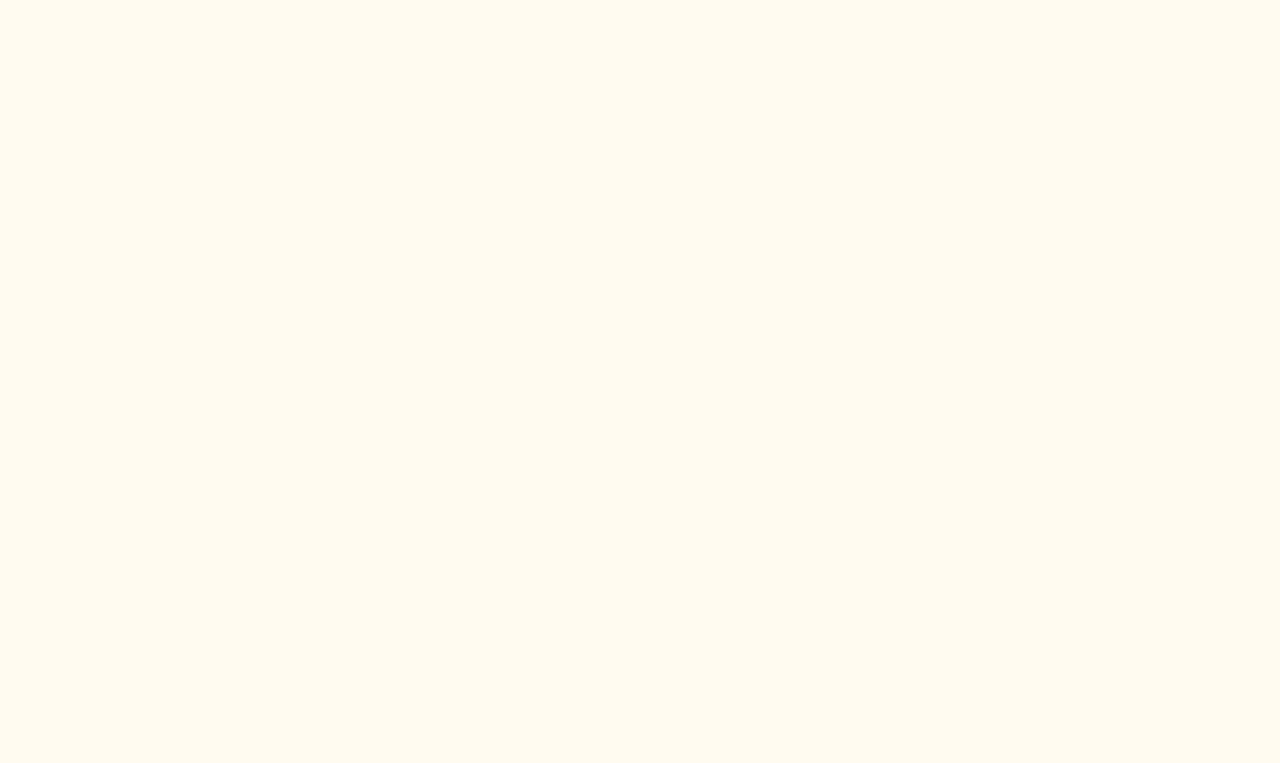
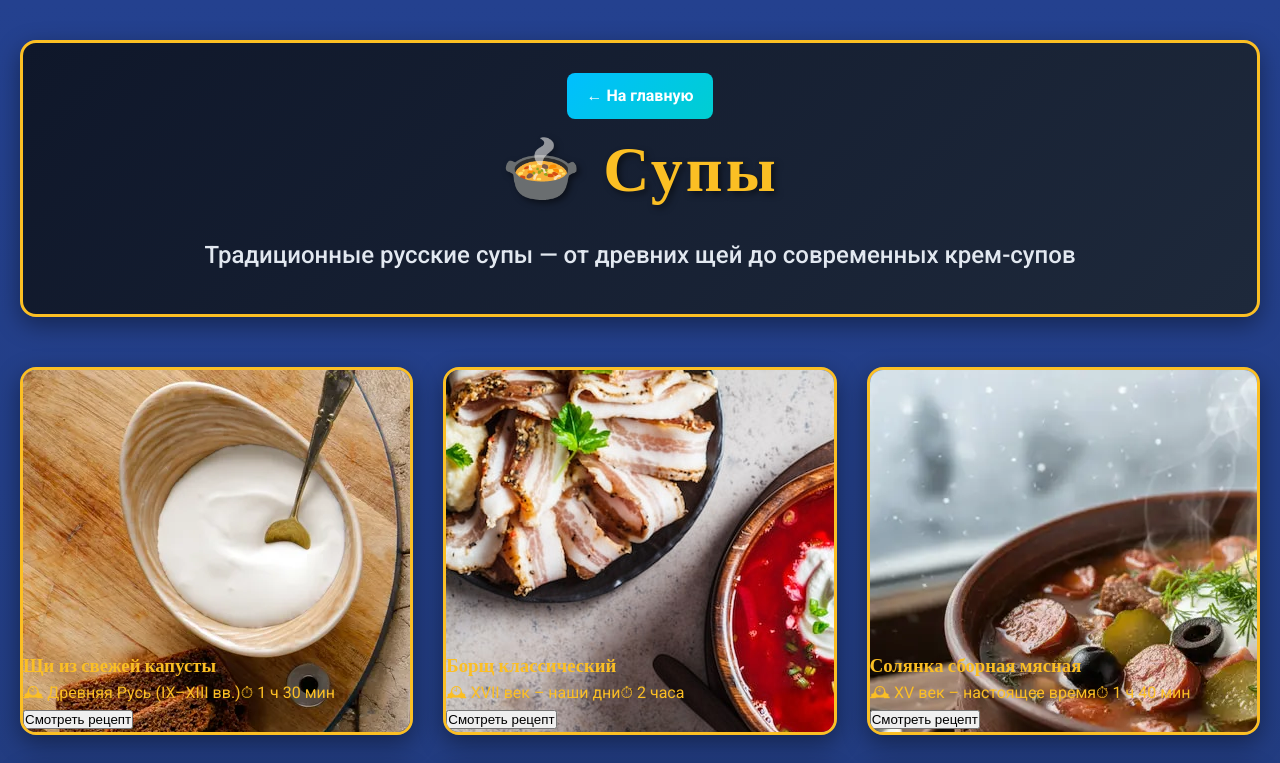
Before and after one commit to svideoproekt-ship-it/russka-kuhnya-9551, a React (Vite) app: page /soups in a window 1280 px wide. Shown: the top 763 px of the page. Built offline with nearby package versions, Linux system fonts and the light colour scheme; a web font is replaced by a local one.

Commit message:
git add src/pages/Soups.jsx git commit -m "fix: restore missing soup list in Soups.jsx" git push origin

```diff
--- a/src/pages/Soups.jsx
+++ b/src/pages/Soups.jsx
@@ -218,6 +218,61 @@ if (selectedRecipe) {
       </>
     );
   }
+
+  // СПИСОК ВСЕХ СУПОВ (ЭТОЙ ЧАСТИ НЕ БЫЛО!)
+  return (
+    <div className="soups-page">
+      <SEO
+        title="Супы - Традиционные русские рецепты | Русская Кухня"
+        description="20 лучших рецептов русских супов от древности до наших дней. Щи, борщ, солянка, уха и другие традиционные блюда."
+        keywords="супы, русские супы, щи, борщ, солянка, рецепты супов"
+        url="https://russka-kuhnya-9551.vercel.app/soups"
+      />
+
+      <div className="soups-header">
+        <Link to="/" className="back-home">← На главную</Link>
+        <h1>🍲 Супы</h1>
+        <p className="soups-description">
+          Традиционные русские супы — от древних щей до современных крем-супов
+        </p>
+      </div>
+
+      <div className="soups-grid">
+        {allSoups.map((recipe) => (
+          <div
+            key={recipe.id}
+            className="soup-card"
+            onClick={() => handleRecipeClick(recipe)}
+          >
+            <div className="soup-card-image">
+              {recipe.image ? (
+                <img
+                  loading="lazy"
+                  src={recipe.image}
+                  alt={recipe.name}
+                  onError={(e) => {
+                    e.target.src = 'https://via.placeholder.com/300x200?text=Нет+фото';
+                  }}
+                />
+              ) : (
+                <div className="no-image">{recipe.icon || '🍲'}</div>
+              )}
+            </div>
+            <div className="soup-card-content">
+              <h3>{recipe.name}</h3>
+              <div className="soup-card-meta">
+                <span>🕰 {recipe.epoch}</span>
+                <span>⏱ {recipe.time}</span>
+              </div>
+              <button className="view-recipe-btn">
+                Смотреть рецепт
+              </button>
+            </div>
+          </div>
+        ))}
+      </div>
+    </div>
+  );
 };
 
 export default Soups;
```
Lines whose indentation alone changed are shown as unchanged.
